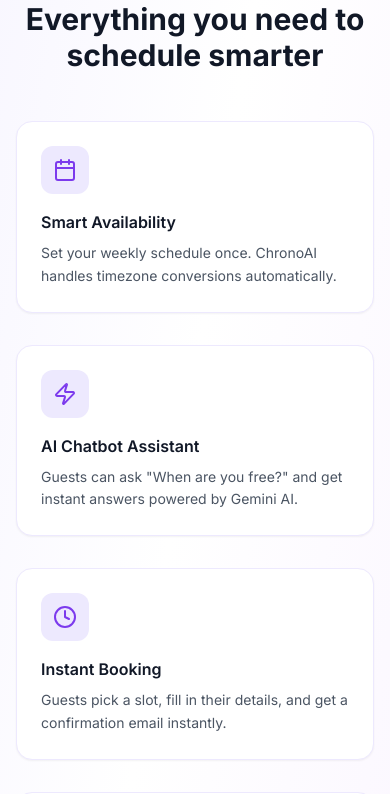
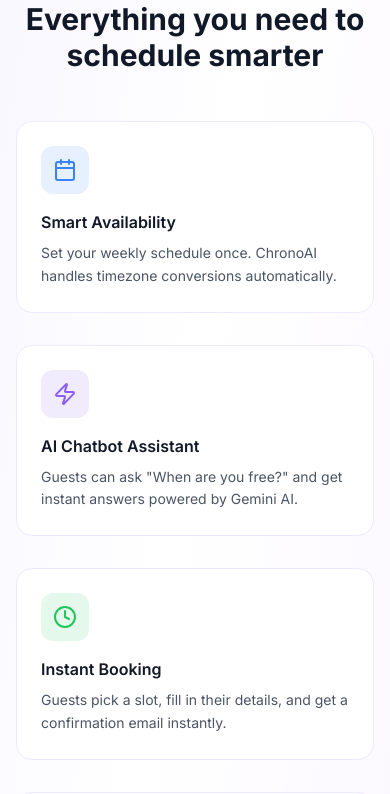
Before and after one commit to zoyatahasildar/schedulai, a Next.js app: page / in a window 390 px wide. Shown: the part 860-1654 px from the top of the page. Built offline with nearby package versions, Linux system fonts and the light colour scheme.

Commit message:
interactive landing page cards + chatbot model fix

```diff
--- a/app/api/chatbot/route.ts
+++ b/app/api/chatbot/route.ts
@@ -50,7 +50,7 @@ Their booking link: ${process.env.NEXT_PUBLIC_APP_URL}/book/${username}
       }
     }
 
-    const model = genAI.getGenerativeModel({ model: "gemini-2.0-flash" });
+    const model = genAI.getGenerativeModel({ model: "gemini-2.0-flash-lite" });
 
     const systemPrompt = `
 You are ChronoAI, a friendly and helpful AI scheduling assistant for a booking platform similar to Cal.com.
--- a/app/page.tsx
+++ b/app/page.tsx
@@ -3,7 +3,8 @@
 // Owned by: Lead
 
 import Link from "next/link";
-import { Calendar, Clock, Zap, Shield, Users, BarChart3 } from "lucide-react";
+import { Calendar, Zap } from "lucide-react";
+import FeatureCards from "@/components/FeatureCards";
 
 export default function LandingPage() {
   return (
@@ -73,51 +74,7 @@ export default function LandingPage() {
         <h2 className="text-3xl font-bold text-center text-gray-900 mb-12">
           Everything you need to schedule smarter
         </h2>
-        <div className="grid grid-cols-1 md:grid-cols-2 lg:grid-cols-3 gap-8">
-          {[
-            {
-              icon: Calendar,
-              title: "Smart Availability",
-              desc: "Set your weekly schedule once. ChronoAI handles timezone conversions automatically.",
-            },
-            {
-              icon: Zap,
-              title: "AI Chatbot Assistant",
-              desc: 'Guests can ask "When are you free?" and get instant answers powered by Gemini AI.',
-            },
-            {
-              icon: Clock,
-              title: "Instant Booking",
-              desc: "Guests pick a slot, fill in their details, and get a confirmation email instantly.",
-            },
-            {
-              icon: Shield,
-              title: "No Double Bookings",
-              desc: "Real-time conflict checking ensures your calendar is always accurate.",
-            },
-            {
-              icon: Users,
-              title: "Multiple Event Types",
-              desc: "Create 30-min calls, 1-hour consultations, or custom meeting types.",
-            },
-            {
-              icon: BarChart3,
-              title: "AI Analytics",
-              desc: "Weekly AI-generated reports summarizing your bookings and peak hours.",
-            },
-          ].map(({ icon: Icon, title, desc }) => (
-            <div
-              key={title}
-              className="bg-white rounded-2xl p-6 shadow-sm border border-violet-100 hover:shadow-md transition-shadow"
-            >
-              <div className="w-12 h-12 bg-violet-100 rounded-xl flex items-center justify-center mb-4">
-                <Icon className="w-6 h-6 text-violet-600" />
-              </div>
-              <h3 className="font-semibold text-gray-900 mb-2">{title}</h3>
-              <p className="text-gray-600 text-sm leading-relaxed">{desc}</p>
-            </div>
-          ))}
-        </div>
+        <FeatureCards />
       </section>
 
       {/* Footer */}
--- /dev/null
+++ b/components/FeatureCards.tsx
@@ -0,0 +1,181 @@
+// components/FeatureCards.tsx
+// Interactive, animated feature cards for the landing page
+// Owned by: Lead
+"use client";
+
+import { Calendar, Zap, Clock, Shield, Users, BarChart3 } from "lucide-react";
+
+type Feature = {
+  icon: typeof Calendar;
+  title: string;
+  desc: string;
+  theme: string; // solid theme color
+  soft: string; // soft tint (icon bg + glow)
+  strong: string; // stronger glow for shadow
+};
+
+const FEATURES: Feature[] = [
+  {
+    icon: Calendar,
+    title: "Smart Availability",
+    desc: "Set your weekly schedule once. ChronoAI handles timezone conversions automatically.",
+    theme: "#3b82f6",
+    soft: "rgba(59,130,246,0.12)",
+    strong: "rgba(59,130,246,0.40)",
+  },
+  {
+    icon: Zap,
+    title: "AI Chatbot Assistant",
+    desc: 'Guests can ask "When are you free?" and get instant answers powered by Gemini AI.',
+    theme: "#8b5cf6",
+    soft: "rgba(139,92,246,0.12)",
+    strong: "rgba(139,92,246,0.40)",
+  },
+  {
+    icon: Clock,
+    title: "Instant Booking",
+    desc: "Guests pick a slot, fill in their details, and get a confirmation email instantly.",
+    theme: "#22c55e",
+    soft: "rgba(34,197,94,0.12)",
+    strong: "rgba(34,197,94,0.40)",
+  },
+  {
+    icon: Shield,
+    title: "No Double Bookings",
+    desc: "Real-time conflict checking ensures your calendar is always accurate.",
+    theme: "#f97316",
+    soft: "rgba(249,115,22,0.12)",
+    strong: "rgba(249,115,22,0.40)",
+  },
+  {
+    icon: Users,
+    title: "Multiple Event Types",
+    desc: "Create 30-min calls, 1-hour consultations, or custom meeting types.",
+    theme: "#ec4899",
+    soft: "rgba(236,72,153,0.12)",
+    strong: "rgba(236,72,153,0.40)",
+  },
+  {
+    icon: BarChart3,
+    title: "AI Analytics",
+    desc: "Weekly AI-generated reports summarizing your bookings and peak hours.",
+    theme: "#14b8a6",
+    soft: "rgba(20,184,166,0.12)",
+    strong: "rgba(20,184,166,0.40)",
+  },
+];
+
+function spawnRipple(e: React.PointerEvent<HTMLDivElement>) {
+  const card = e.currentTarget;
+  const rect = card.getBoundingClientRect();
+  const size = Math.max(rect.width, rect.height);
+  const ripple = document.createElement("span");
+  ripple.className = "feat-ripple";
+  ripple.style.width = ripple.style.height = `${size}px`;
+  ripple.style.left = `${e.clientX - rect.left - size / 2}px`;
+  ripple.style.top = `${e.clientY - rect.top - size / 2}px`;
+  card.appendChild(ripple);
+  ripple.addEventListener("animationend", () => ripple.remove());
+}
+
+export default function FeatureCards() {
+  return (
+    <>
+      <div className="grid grid-cols-1 md:grid-cols-2 lg:grid-cols-3 gap-8">
+        {FEATURES.map(({ icon: Icon, title, desc, theme, soft, strong }, i) => (
+          <div
+            key={title}
+            tabIndex={0}
+            onPointerDown={spawnRipple}
+            className="feat-card group relative overflow-hidden rounded-2xl bg-white p-6 border border-violet-100 outline-none cursor-pointer"
+            style={
+              {
+                "--theme": theme,
+                "--soft": soft,
+                "--strong": strong,
+                animationDelay: `${0.05 + i * 0.1}s`,
+              } as React.CSSProperties
+            }
+          >
+            {/* animated gradient background (fades in on hover) */}
+            <span className="feat-bg" aria-hidden />
+            {/* gradient line sweeping across the top edge */}
+            <span className="feat-sweep" aria-hidden />
+
+            <div className="relative z-10">
+              <div
+                className="feat-icon w-12 h-12 rounded-xl flex items-center justify-center mb-4"
+                style={{ background: soft, color: theme }}
+              >
+                <Icon className="w-6 h-6" />
+              </div>
+              <h3 className="font-semibold text-gray-900 mb-2">{title}</h3>
+              <p className="text-gray-600 text-sm leading-relaxed">{desc}</p>
+            </div>
+          </div>
+        ))}
+      </div>
+
+      {/* Scoped styles for the interactions */}
+      <style
+        dangerouslySetInnerHTML={{
+          __html: `
+        .feat-card {
+          --ease: cubic-bezier(0.22, 1, 0.36, 1);
+          isolation: isolate;
+          transition: transform 0.3s var(--ease), box-shadow 0.3s var(--ease), border-color 0.3s var(--ease);
+          opacity: 0;
+          transform: translateY(24px);
+          animation: featUp 0.6s var(--ease) forwards;
+        }
+        @keyframes featUp { to { opacity: 1; transform: translateY(0); } }
+
+        .feat-card:hover, .feat-card:focus-visible {
+          transform: translateY(-14px) scale(1.02);
+          border-color: var(--theme);
+          box-shadow: 0 26px 50px -12px var(--strong), 0 0 0 1px var(--theme) inset, 0 0 34px -10px var(--strong);
+        }
+
+        .feat-bg {
+          position: absolute; inset: 0; z-index: 0; border-radius: inherit;
+          background: radial-gradient(120% 120% at 0% 0%, var(--soft) 0%, transparent 55%);
+          background-size: 200% 200%;
+          opacity: 0;
+          transition: opacity 0.3s var(--ease);
+          animation: featDrift 7s ease-in-out infinite alternate;
+        }
+        .feat-card:hover .feat-bg, .feat-card:focus-visible .feat-bg { opacity: 1; }
+        @keyframes featDrift { from { background-position: 0% 0%; } to { background-position: 100% 100%; } }
+
+        .feat-sweep {
+          position: absolute; top: 0; left: 0; height: 3px; width: 100%; z-index: 1;
+          background: linear-gradient(90deg, transparent, var(--theme), transparent);
+          transform: translateX(-100%);
+        }
+        .feat-card:hover .feat-sweep, .feat-card:focus-visible .feat-sweep {
+          transform: translateX(100%);
+          transition: transform 0.7s var(--ease);
+        }
+
+        .feat-icon { transition: transform 0.3s var(--ease), box-shadow 0.3s var(--ease); }
+        .feat-card:hover .feat-icon, .feat-card:focus-visible .feat-icon {
+          transform: translateY(-8px) scale(1.08);
+          box-shadow: 0 12px 24px -8px var(--strong);
+        }
+
+        .feat-ripple {
+          position: absolute; border-radius: 50%; transform: scale(0);
+          background: var(--strong); opacity: 0.5; pointer-events: none; z-index: 0;
+          animation: featRipple 0.6s ease-out forwards;
+        }
+        @keyframes featRipple { to { transform: scale(3.2); opacity: 0; } }
+
+        @media (prefers-reduced-motion: reduce) {
+          .feat-card, .feat-bg, .feat-icon { animation: none !important; transition: none !important; opacity: 1; transform: none; }
+        }
+      `,
+        }}
+      />
+    </>
+  );
+}
```
